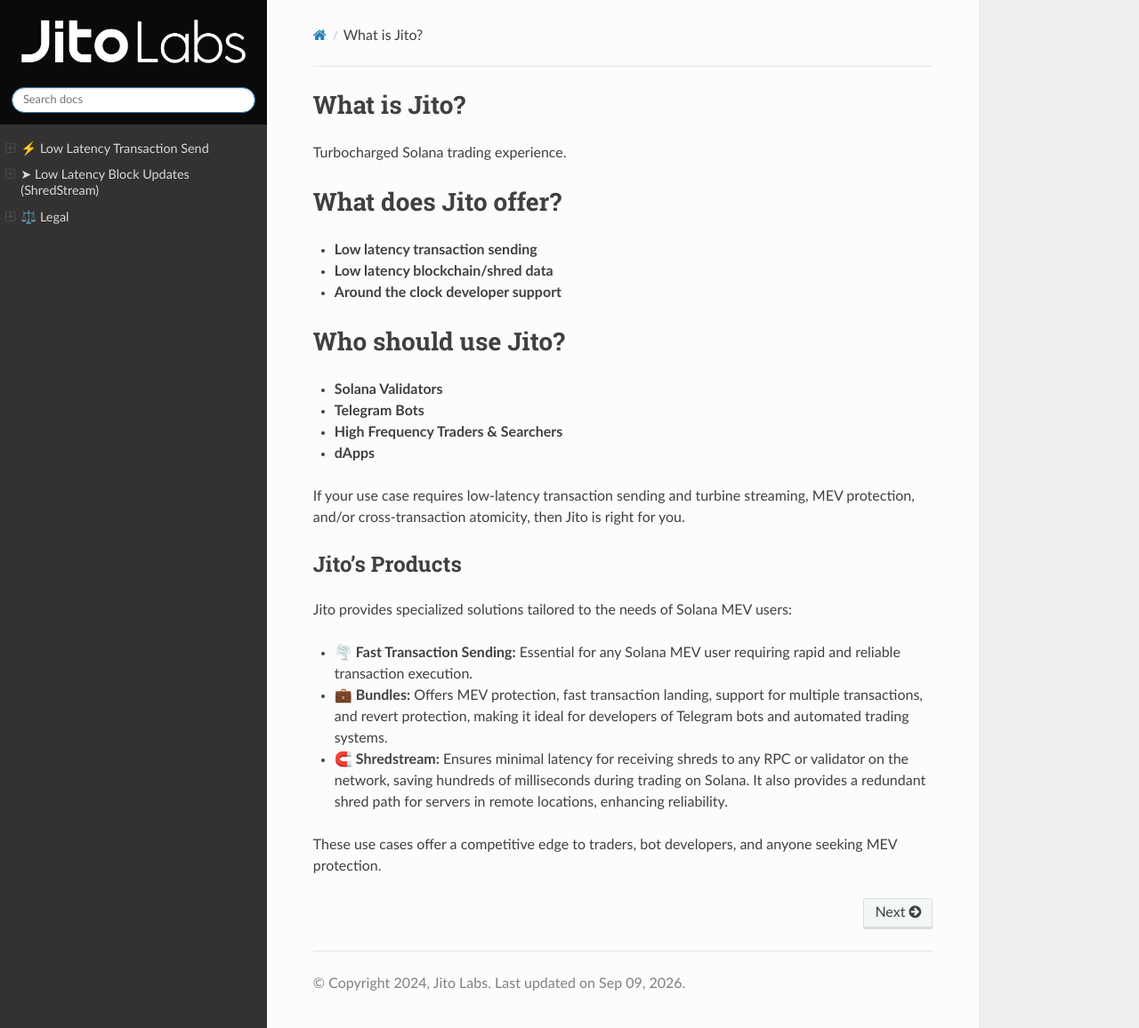
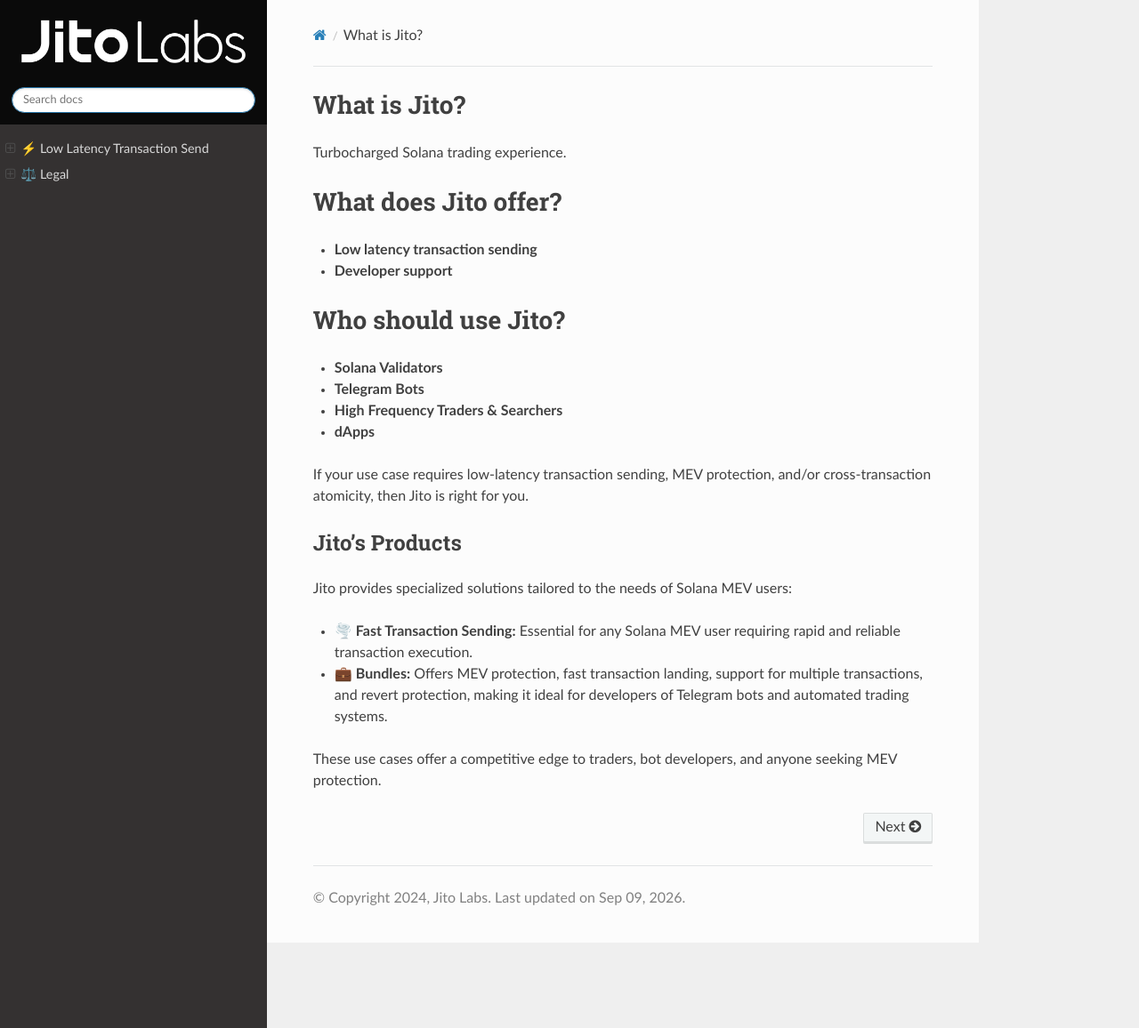
Before and after one commit to jito-labs/jito-docs, a Sphinx documentation site: the page built from docs/source/index.md, in a window 1280 px wide and 1156 px high. Shown: the whole window at 89% size. Built offline with Sphinx 7.4.7 and the Read the Docs theme 3.1.0, drawn with Linux system fonts in a browser that asks for light colours.

Commit message:
Remove ShredStream from docs nav and landing page (#74)
Co-authored-by: Claude Opus 5 (1M context) <noreply@anthropic.com>

````diff
--- a/docs/source/index.md
+++ b/docs/source/index.md
@@ -3,8 +3,7 @@ Turbocharged Solana trading experience.
 
 # What does Jito offer?
   - **Low latency transaction sending**
-  - **Low latency blockchain/shred data**
-  - **Around the clock developer support**
+  - **Developer support**
 
 # Who should use Jito?
 - **Solana Validators**
@@ -12,14 +11,13 @@ Turbocharged Solana trading experience.
 - **High Frequency Traders & Searchers**
 - **dApps**
 
-If your use case requires low-latency transaction sending and turbine streaming, MEV protection, and/or cross-transaction
+If your use case requires low-latency transaction sending, MEV protection, and/or cross-transaction
 atomicity, then Jito is right for you.
 
 ## Jito's Products
 Jito provides specialized solutions tailored to the needs of Solana MEV users:
 - 🌪️ **Fast Transaction Sending:** Essential for any Solana MEV user requiring rapid and reliable transaction execution.
 - 💼 **Bundles:** Offers MEV protection, fast transaction landing, support for multiple transactions, and revert protection, making it ideal for developers of Telegram bots and automated trading systems.
-- 🧲 **Shredstream:** Ensures minimal latency for receiving shreds to any RPC or validator on the network, saving hundreds of milliseconds during trading on Solana. It also provides a redundant shred path for servers in remote locations, enhancing reliability.
 
 These use cases offer a competitive edge to traders, bot developers, and anyone seeking MEV protection.
 
@@ -28,6 +26,5 @@ These use cases offer a competitive edge to traders, bot developers, and anyone
 :hidden:
 
 ⚡ Low Latency Transaction Send <lowlatencytxnsend>
-➤ Low Latency Block Updates (ShredStream) <lowlatencytxnfeed>
 ⚖️ Legal <legal>
 ```
````
